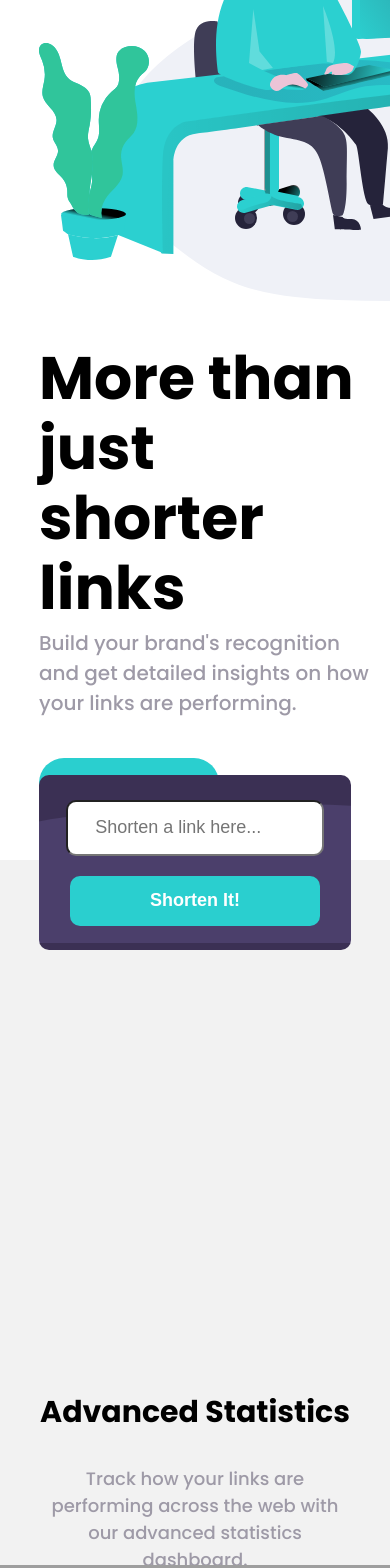
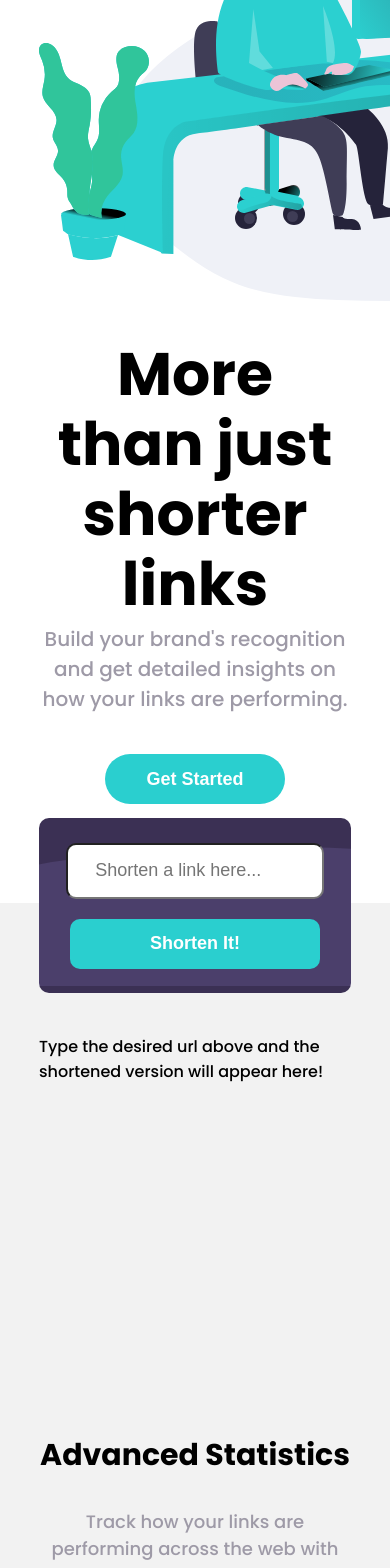
Before and after one commit to kabocha23/URL-Shortener, a React (Create React App) app: page / in a window 390 px wide. Shown: the part 277-1845 px from the top of the page. Built offline with nearby package versions, Linux system fonts and the light colour scheme; grey boxes are pictures that could not be loaded.

Commit message:
refining responsive styles

```diff
--- a/src/App.js
+++ b/src/App.js
@@ -17,6 +17,7 @@ const App = () => {
   const [data, setData] = useState([]);
   const [loading, setLoading] = useState(false);
   const [error, setError] = useState('');
+  const [copyBtnText, setCopyBtnText] = useState('Copy');
 
   const toggleIsNav = () => {
       setIsNavExpanded(!isNavExpanded)
@@ -25,7 +26,6 @@ const App = () => {
 
   const submitURL = e => {
     if(e) e.preventDefault();
-    console.log('Shorten It! clicked')
 
     let apiURL = 'https://api.shrtco.de/v2/shorten?url='+urlSubmission;
 
@@ -47,12 +47,14 @@ const App = () => {
     return { data, error, loading };
   }
 
-
   const copyShortenedURL = shortLink => () => {
     let copiedText = document.getElementById(shortLink).innerText;
-    console.log(copiedText);
     navigator.clipboard.writeText(copiedText);
-  }
+    setCopyBtnText('Copied!');
+    setTimeout(() => {
+        setCopyBtnText('Copy');
+    }, 2000);
+};
 
 
   return (
@@ -67,6 +69,7 @@ const App = () => {
         setUrlSubmission={setUrlSubmission}
         submitURL={submitURL}
         copyShortenedURL={copyShortenedURL}
+        copyBtnText={copyBtnText}
         data={data}
         error={error}
         loading={loading}
--- a/src/components/2. Intro/Intro.css
+++ b/src/components/2. Intro/Intro.css
@@ -43,3 +43,16 @@
 .intro-img img {
     max-height: 100%;
 }
+
+
+@media(max-width: 961px) {
+    .intro-text {
+        width: 100%;
+        min-width: 0;
+        margin-left: auto;
+        margin-right: auto;
+        margin-bottom: 15%;
+        text-align: center;
+    }
+
+}
--- a/src/components/3. URL/URL.css
+++ b/src/components/3. URL/URL.css
@@ -4,6 +4,8 @@
     width: 100%;
     background-color: hsl(0, 0%, 95%);
 }
+
+/* container for input form and links history */
 .url-sub {
     display: flex;
     flex-flow: column wrap;
@@ -14,16 +16,21 @@
     top: 190px;
     left: 50%;
     transform: translate(-50%, -50%);
+    overflow: hidden;
 }
+
+/* form for entering links */
 .url-input {
     position: relative;
     display: flex;
     height: 150px;
+    width: 100%;
     margin-bottom: 25px;
     border-radius: 10px;
     background-color: hsl(257, 27%, 26%);
     background-image: url('../../images/bg-shorten-desktop.svg');
 }
+/* loading display */
 .loading-text {
     display: flex;
     justify-content: center;
@@ -60,7 +67,7 @@
     text-indent: 25px;
     font-size: 18px;
 }
-
+/* Shorten It! button */
 .url-input button {
     height: 60px;
     width: 15%;
@@ -82,13 +89,18 @@
     background-color: hsl(180, 70%, 60%);
 }
 
-
+/* list of past searches */
 .url-history {
     height: 350px;
-    overflow: scroll;
+    width: 100%;
+    padding-right: 10px;
+    box-sizing: content-box;
+    overflow-y: scroll;
+    overflow-x: hidden;
 }
 .url-history-link {
     display: flex;
+    flex-flow: row wrap;
     height: 75px;
     width: 96%;
     padding: 0 2%;
@@ -105,10 +117,13 @@
 }
 .uhl-original {
     margin-right: auto;
-    color: hsl(257, 7%, 63%);
+    color: hsl(260, 8%, 14%);
 }
 .uhl-original:hover {
-    color: hsl(260, 8%, 14%);
+    color: hsl(180, 70%, 60%);
+}
+.url-history-link hr {
+    display: none;
 }
 .uhl-shortened {
     margin-left: auto;
@@ -117,8 +132,8 @@
 .url-shortened:hover {
     color: hsl(180, 70%, 60%);
 }
-
-#uhl-copy {
+/* copy button */
+.uhl-copy {
     width: 75px;
     height: 50%;
     margin-left: 25px;
@@ -129,9 +144,21 @@
     font-size: 14px;
     font-weight: 700;
 }
-#uhl-copy:hover {
+.uhl-copy:hover {
     cursor: pointer;
     background-color: hsl(180, 70%, 60%);
+}
+
+.url-history::-webkit-scrollbar {
+    width: 10px;
+}
+
+.url-history::-webkit-scrollbar-track {
+    -webkit-box-shadow: inset 0 0 6px rgba(0,0,0,0.3);
+}
+
+.url-history::-webkit-scrollbar-thumb {
+    background-color: hsl(0, 0%, 95%);
 }
 
 @media(max-width: 961px) {
@@ -158,3 +185,39 @@
         margin-top: 10px;
     }
 }
+
+@media(max-width: 641px) {
+    .url-history-link {
+        flex-flow: column nowrap;
+        align-items: center;
+        height: 175px;
+    }
+    .uhl-original {
+        display: flex;
+        margin-left: 10px;
+        height: 30%;
+        align-items: center;
+    }
+    .url-history-link hr {
+        display: block;
+        width: 100%;
+        height: 1px;
+        margin: 0;
+        border: none;
+        background-color: hsl(0, 0%, 95%);
+    }
+    .uhl-shortened {
+        display: flex;
+        height: 30%;
+        margin-left: 10px;
+        margin-right: auto;
+        align-items: center;
+    }
+
+    .uhl-copy {
+        height: 25%;
+        width: 95%;
+        margin-left: auto;
+        margin-right: auto;
+    }
+}
--- a/src/components/3. URL/URL.js
+++ b/src/components/3. URL/URL.js
@@ -2,7 +2,7 @@ import React from 'react';
 
 import './URL.css';
 
-const URL = ( { urlSubmission, setUrlSubmission, submitURL, copyShortenedURL, data, error, loading }) => {
+const URL = ( { urlSubmission, setUrlSubmission, submitURL, copyShortenedURL, copyBtnText, data, error, loading }) => {
 
     return (
         <div className='url-container'>
@@ -21,13 +21,19 @@ const URL = ( { urlSubmission, setUrlSubmission, submitURL, copyShortenedURL, da
                     </form>
                 </div>
                 <div className='url-history'>
-                    {data.map((data) => (
-                        <div className='url-history-link' key={data.result.code}>
-                            <a className='uhl-original' href={data.result.original_link}>{data.result.original_link}</a>
-                            <a id={data.result.code} className='uhl-shortened' href={data.result.full_short_link2}>{data.result.full_short_link2}</a>
-                            <button id='uhl-copy' onClick={copyShortenedURL(data.result.code)}>Copy</button>
+                    {data.length
+                         ? data.map((data) => (
+                            <div className='url-history-link' key={data.result.code}>
+                                <a className='uhl-original' href={data.result.original_link}>{data.result.original_link}</a>
+                                <hr></hr>
+                                <a id={data.result.code} className='uhl-shortened' href={data.result.full_short_link2}>{data.result.full_short_link2}</a>
+                                <button className='uhl-copy' onClick={copyShortenedURL(data.result.code)}>{copyBtnText}</button>
+                            </div>
+                        ))
+                        : <div>
+                            <p>Type the desired url above and the shortened version will appear here!</p>
                         </div>
-                    ))}
+                    }
                 </div>
             </div>
         </div>
--- a/src/components/6. Footer/Footer.css
+++ b/src/components/6. Footer/Footer.css
@@ -54,12 +54,12 @@
     font-weight: 500;
     transition: all ease-in-out 0.2s;
 }
-.footer-body-sub ul li:hover {
-    color: hsl(180, 66%, 49%);
-}
 .footer-body-sub ul li a {
     text-decoration: none;
     cursor: pointer;
+}
+.footer-body-sub ul li a:hover {
+    color: hsl(180, 66%, 49%);
 }
 .foot-sub-head {
     margin-bottom: 20px!important;
@@ -83,9 +83,9 @@
 .footer-contacts a {
     margin-left: 10px;
     margin-right: 10px;
+}
+.footer-contacts img:hover {
+    transition: all ease-in-out 0.2s;
     cursor: pointer;
-    transition: all ease-in-out 0.2s;
-}
-.footer-contacts a:hover {
     filter: sepia(98%) saturate(2187%) hue-rotate(121deg) brightness(88%) contrast(81%);
 }
```
